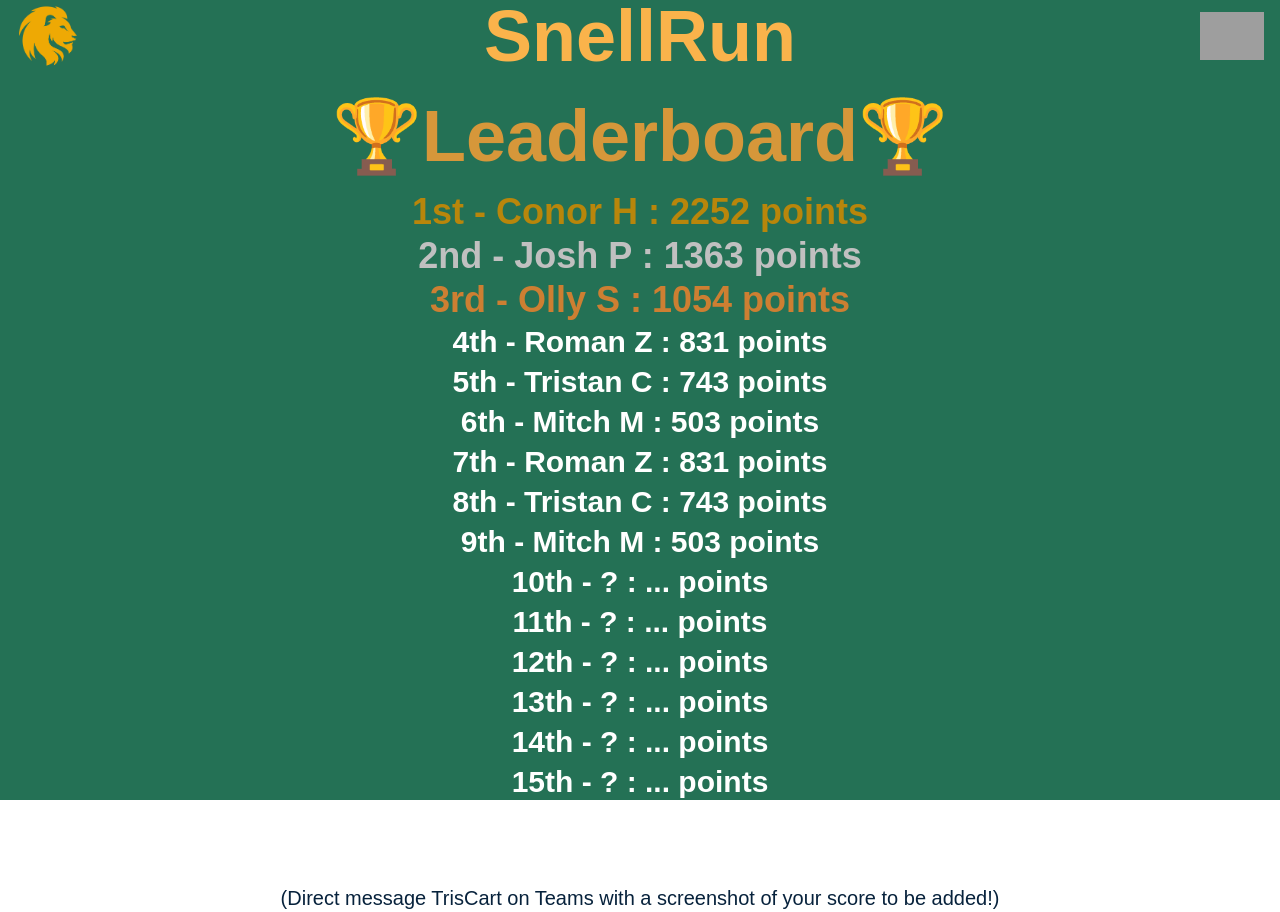
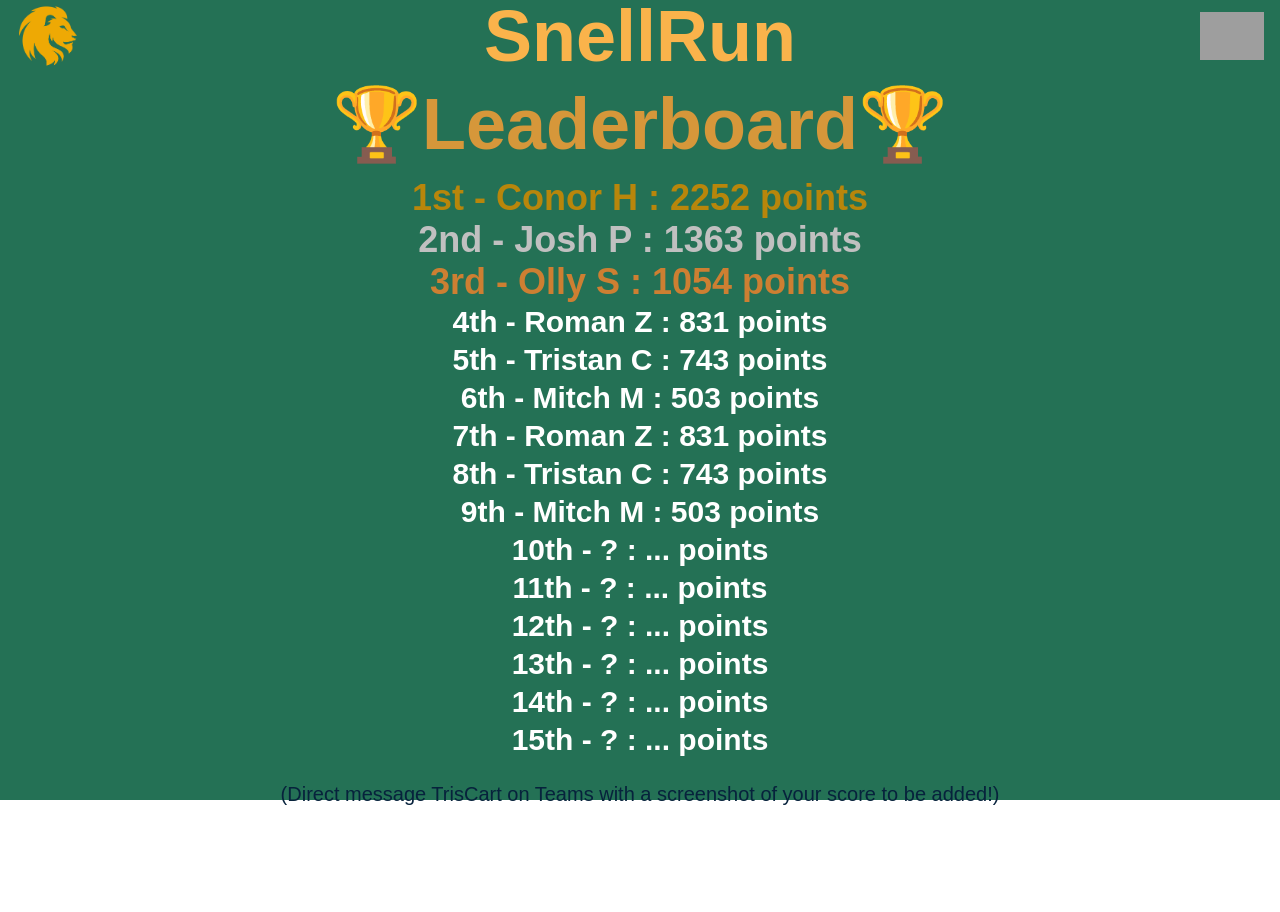
Before and after one commit to tristan-carter/SnellRun, a Next.js app: page /leaderboard in a window 1280 px wide. After the commit the page ends 808 px from the top, so only its background shows below. Built offline with nearby package versions, Linux system fonts and the light colour scheme; grey boxes are pictures that could not be loaded.

Commit message:
Update leaderboard.js

```diff
--- a/pages/leaderboard.js
+++ b/pages/leaderboard.js
@@ -35,22 +35,22 @@ export default function Leaderboard () {
 
             <main className="flex flex-col items-center h-full bg-themeBlue">
                 <NavBar/>
-                <p className="mt-7 font-bold text-[#D6973A] text-4xl md:text-7xl">🏆Leaderboard🏆</p>
+                <p className="mt-4 font-bold text-[#D6973A] text-4xl md:text-7xl">🏆Leaderboard🏆</p>
                 <ul className="mt-4" >
-                    <li className="m-1 text-[#b8860b] text-3xl md:text-4xl font-bold text-center">
+                    <li className="m-0.5 text-[#b8860b] text-3xl md:text-4xl font-bold text-center">
                         1st - Conor H :  2252 points
                     </li>
-                    <li className="m-1 text-[#c0c0c0] text-3xl md:text-4xl font-bold text-center">
+                    <li className="m-0.5 text-[#c0c0c0] text-3xl md:text-4xl font-bold text-center">
                         2nd - Josh P :  1363 points
                     </li>
-                    <li className="m-1 text-[#cd7f32] text-3xl md:text-4xl font-bold text-center">
+                    <li className="m-0.5 text-[#cd7f32] text-3xl md:text-4xl font-bold text-center">
                         3rd - Olly S :  1054 points
                     </li>
-                    {LeaderboardStats.map(User => <li className="m-1 text-white text-2xl md:text-3xl font-semibold text-center">
+                    {LeaderboardStats.map(User => <li className="m-0.5 text-white text-2xl md:text-3xl font-semibold text-center">
                         {User["position"]}th - {User["name"]} : {User["score"]} points
                         </li>)}
                 </ul>
-                <p className="mt-20 text-[#07223C] text-xl text-center" >(Direct message TrisCart on Teams with a screenshot of your score to be added!)</p>
+                <p className="mt-5 text-[#07223C] text-xl text-center" >(Direct message TrisCart on Teams with a screenshot of your score to be added!)</p>
             </main>
         </>
     );
```
